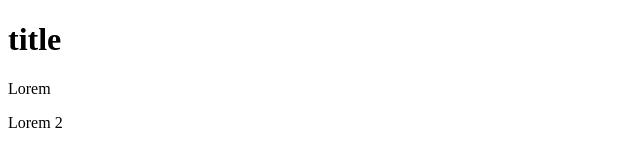
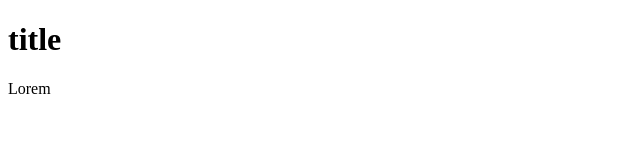
Before and after one commit to jsfdz/mi-primer-repo, a plain HTML site: page index.html in a window 1280 px wide. Shown: the full height of the page, 0-640 px from the left. Drawn offline with Linux system fonts and the light colour scheme.

Commit message:
removiendo el parrafo2

```diff
--- a/index.html
+++ b/index.html
@@ -9,6 +9,5 @@
 <body>
   <h1>title</h1>
   <p>Lorem</p>
-  <p>Lorem 2</p>
 </body>
 </html>
```
